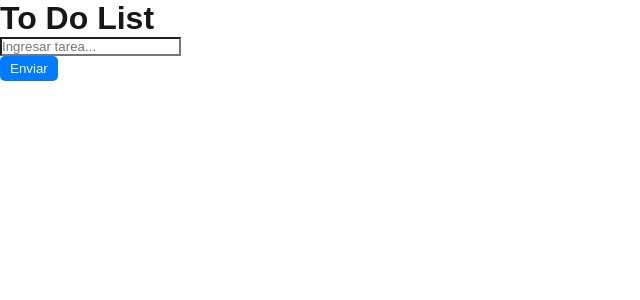
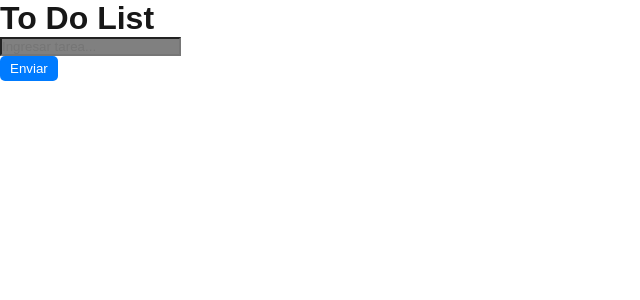
Before and after one commit to well1791/next-todo-app, a Next.js app: page / in a window 1280 px wide. Shown: the top 300 px of the page, without its empty margins (0-640 px from the left). Built offline with nearby package versions, Linux system fonts and the light colour scheme.

Commit message:
style-edit

```diff
--- a/src/ui/InputText/InputText.module.css
+++ b/src/ui/InputText/InputText.module.css
@@ -1,3 +1,3 @@
 .container {
-    background-color: white;
+    background-color: gray;
 }
```
